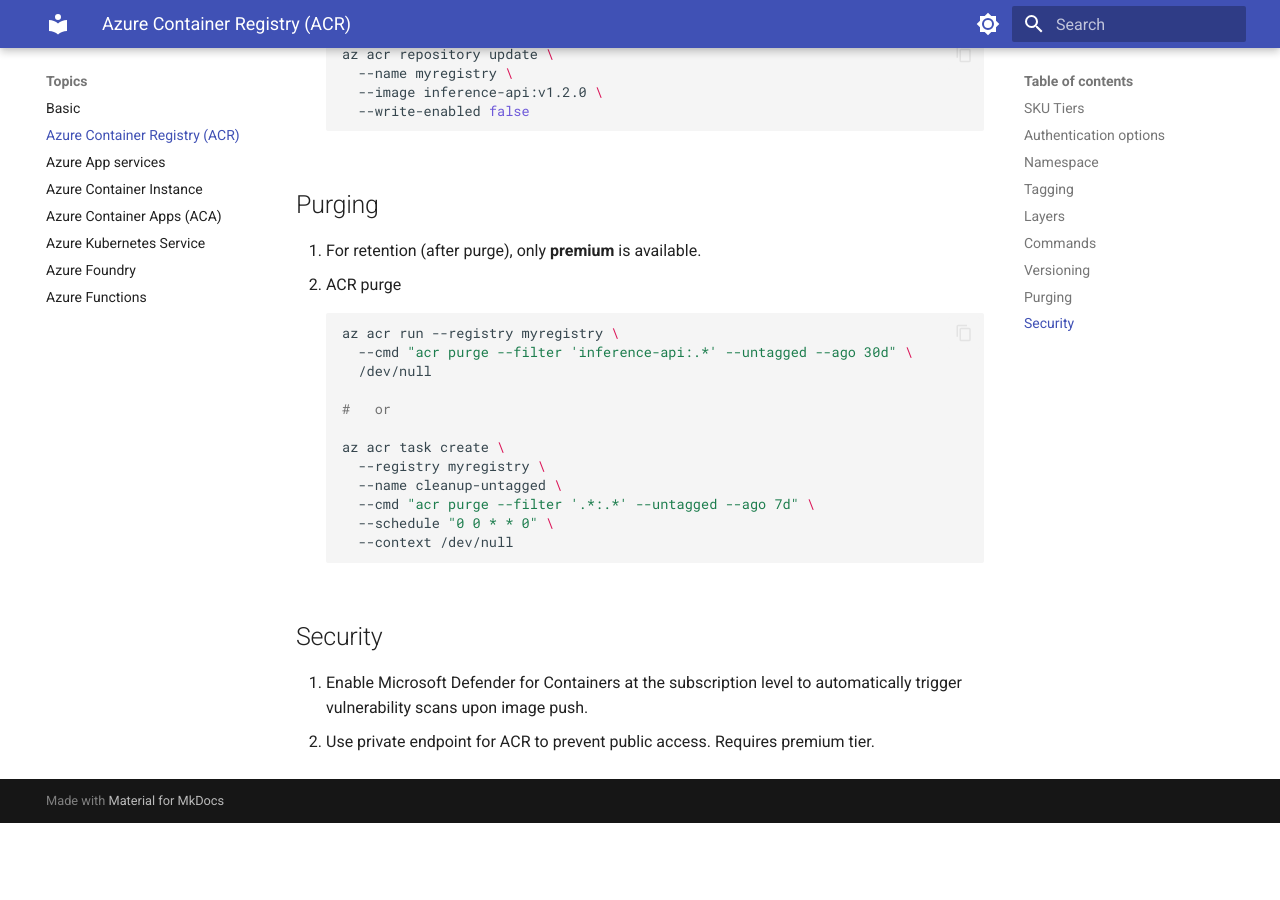
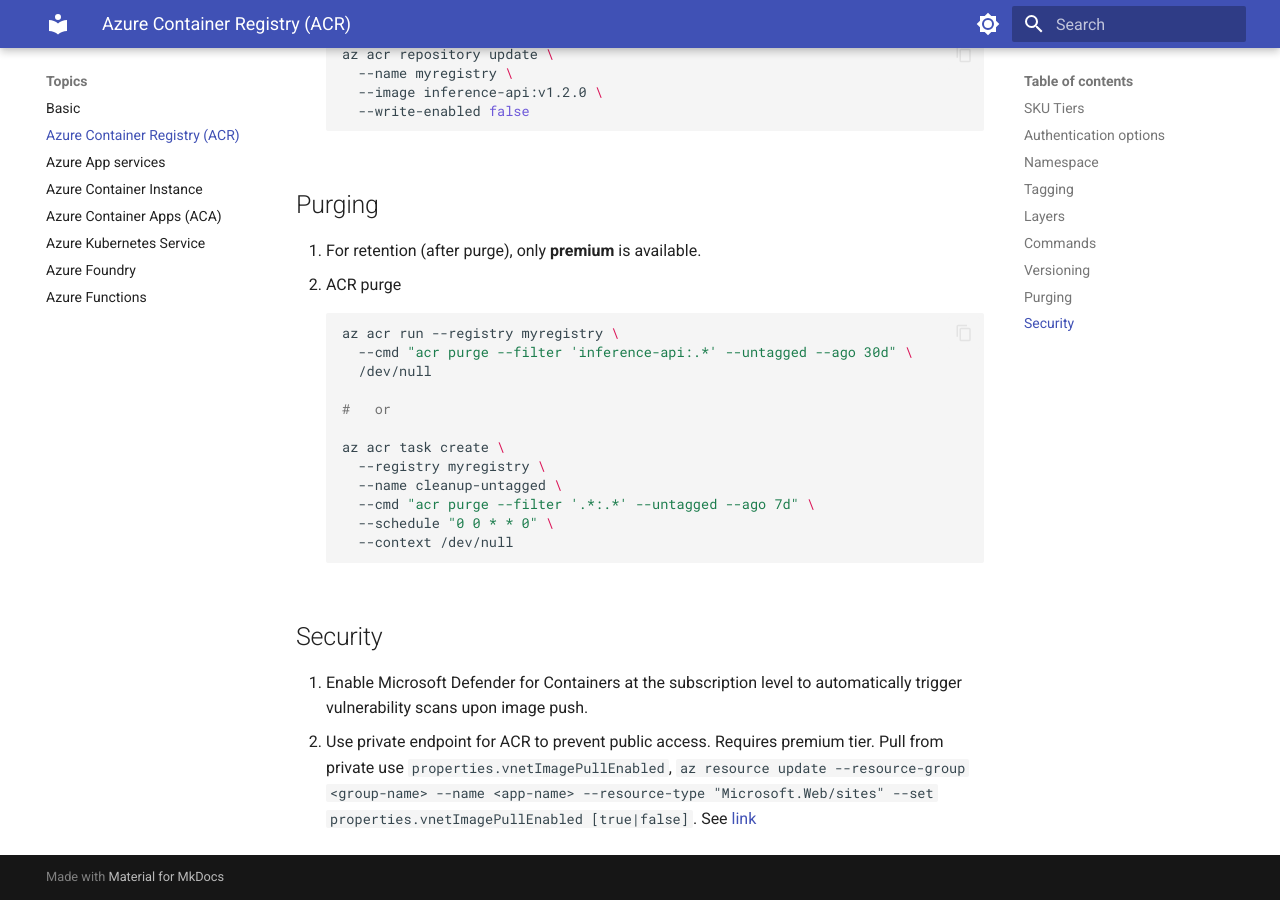
Before and after one commit to yoonghan/AI-Cloud-Developer, an MkDocs documentation site: the page built from docs/AzureContainerRegistry.md, in a window 1280 px wide and 900 px high, scrolled down 2122 px. Built offline with MkDocs 1.6.1 and Material for MkDocs 9.7.7, drawn with Linux system fonts in a browser that asks for light colours; before the commit the page ends 2945 px from its top, so only the background shows below that.

Commit message:
Update container documents

```diff
--- a/docs/AzureContainerRegistry.md
+++ b/docs/AzureContainerRegistry.md
@@ -84,4 +84,4 @@
 
 ## Security
 1. Enable Microsoft Defender for Containers at the subscription level to automatically trigger vulnerability scans upon image push.
-2. Use private endpoint for ACR to prevent public access. Requires premium tier.
+2. Use private endpoint for ACR to prevent public access. Requires premium tier. Pull from private use `properties.vnetImagePullEnabled`, `az resource update --resource-group <group-name> --name <app-name> --resource-type "Microsoft.Web/sites" --set properties.vnetImagePullEnabled [true|false]`. See [link](https://learn.microsoft.com/en-us/azure/app-service/configure-custom-container?tabs=debian&pivots=container-linux)
```
Also changed, not shown: docs/AzureContainerInstance.md (+2 -0 lines).
